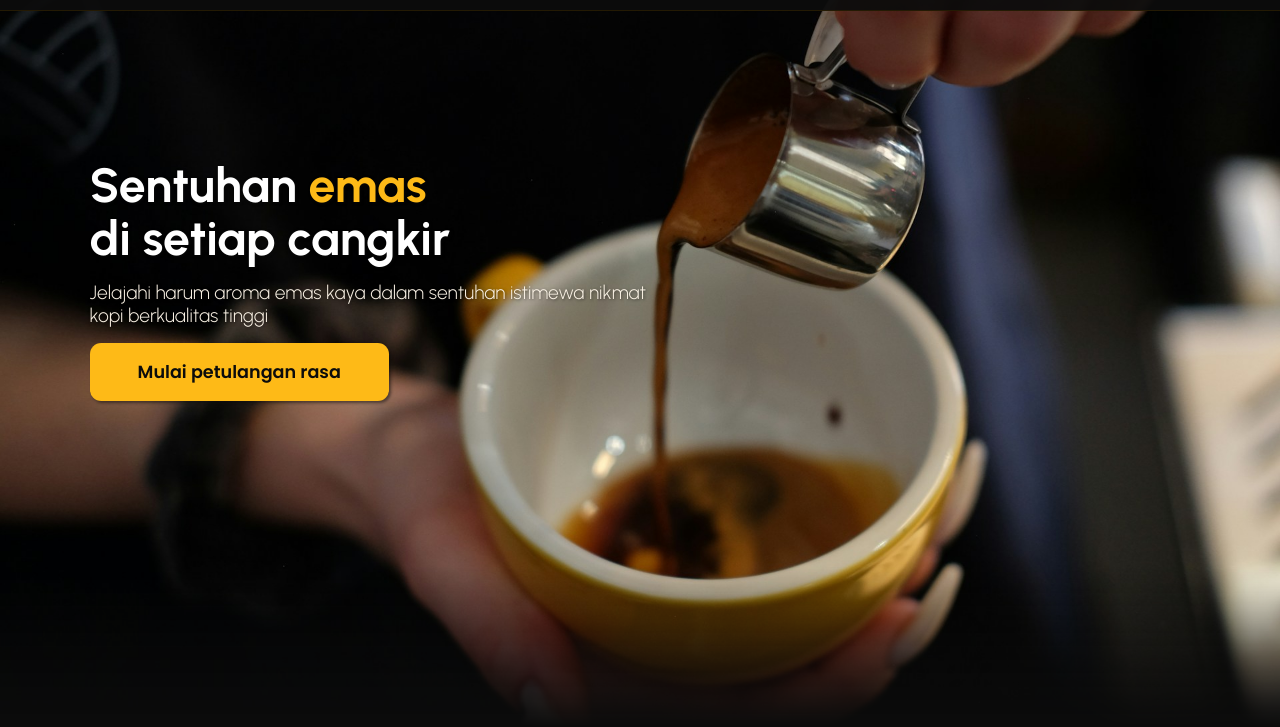
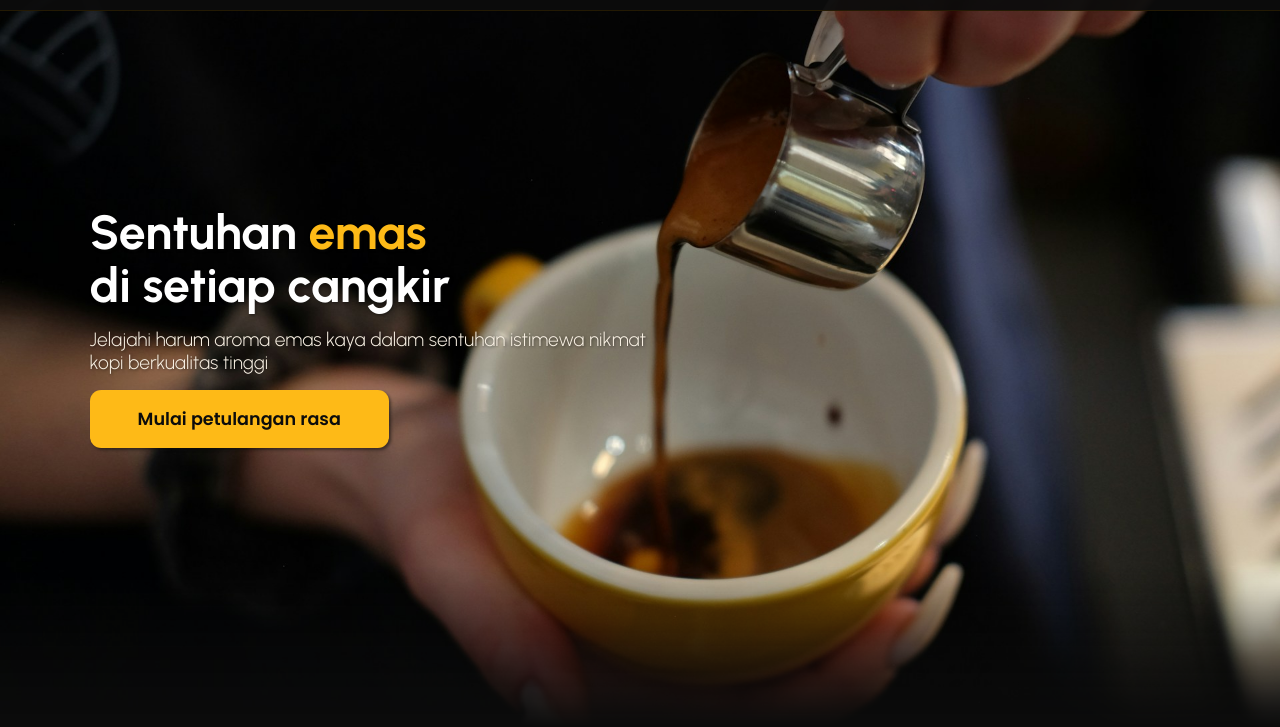
Before and after one commit to nothingisme00/Kinka-coffee-site, a plain HTML site: page index.html in a window 1280 px wide. Shown: the part 73-800 px from the top of the page. Drawn offline with nearby package versions, Linux system fonts and the light colour scheme.

Commit message:
ubah posisi h1 pada hero section

```diff
--- a/css/style.css
+++ b/css/style.css
@@ -201,7 +201,7 @@ body {
 .Hero .content {
   padding: 1.4rem 7%;
   position: fixed;
-  top: 210px;
+  /* top: 210px; */
 }
 
 .Hero .content h1 {
```
